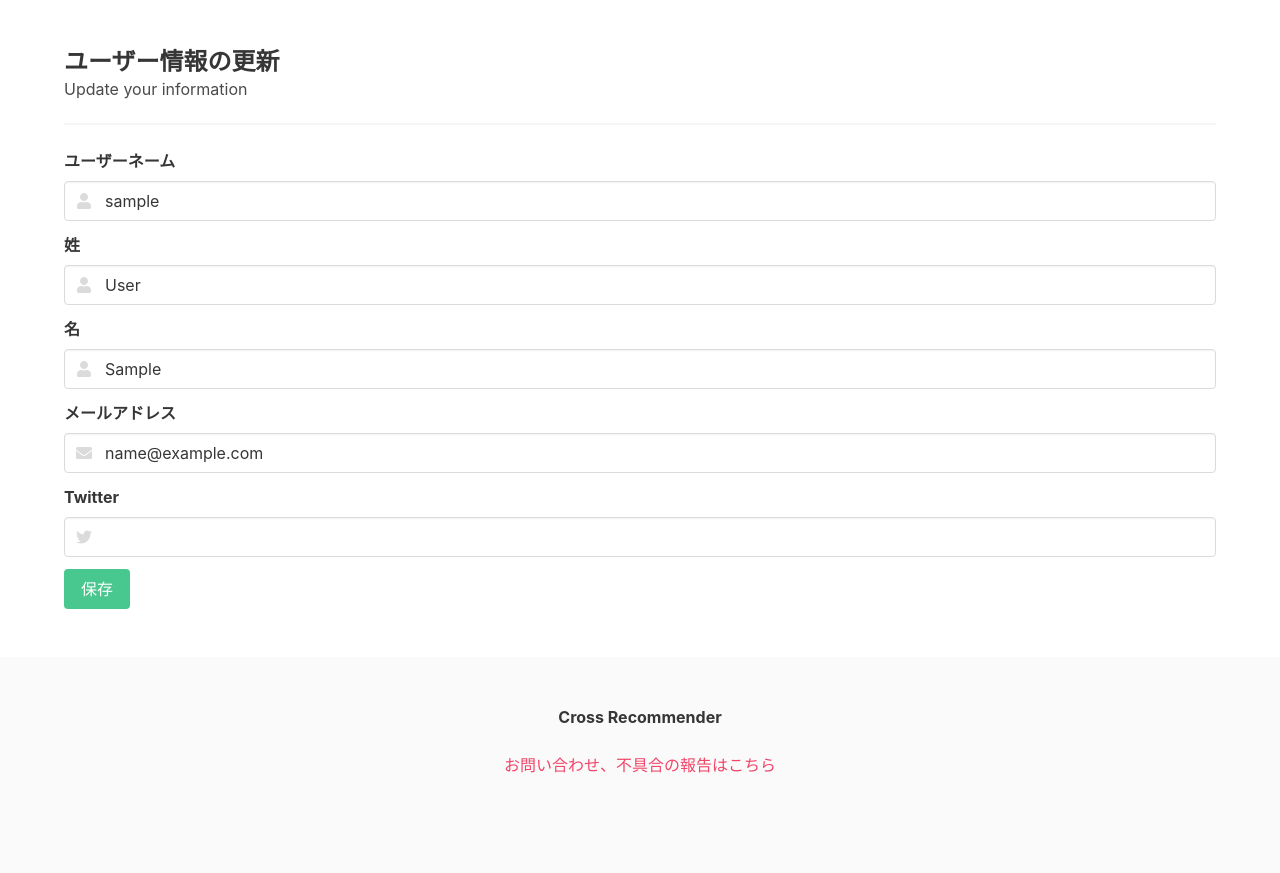
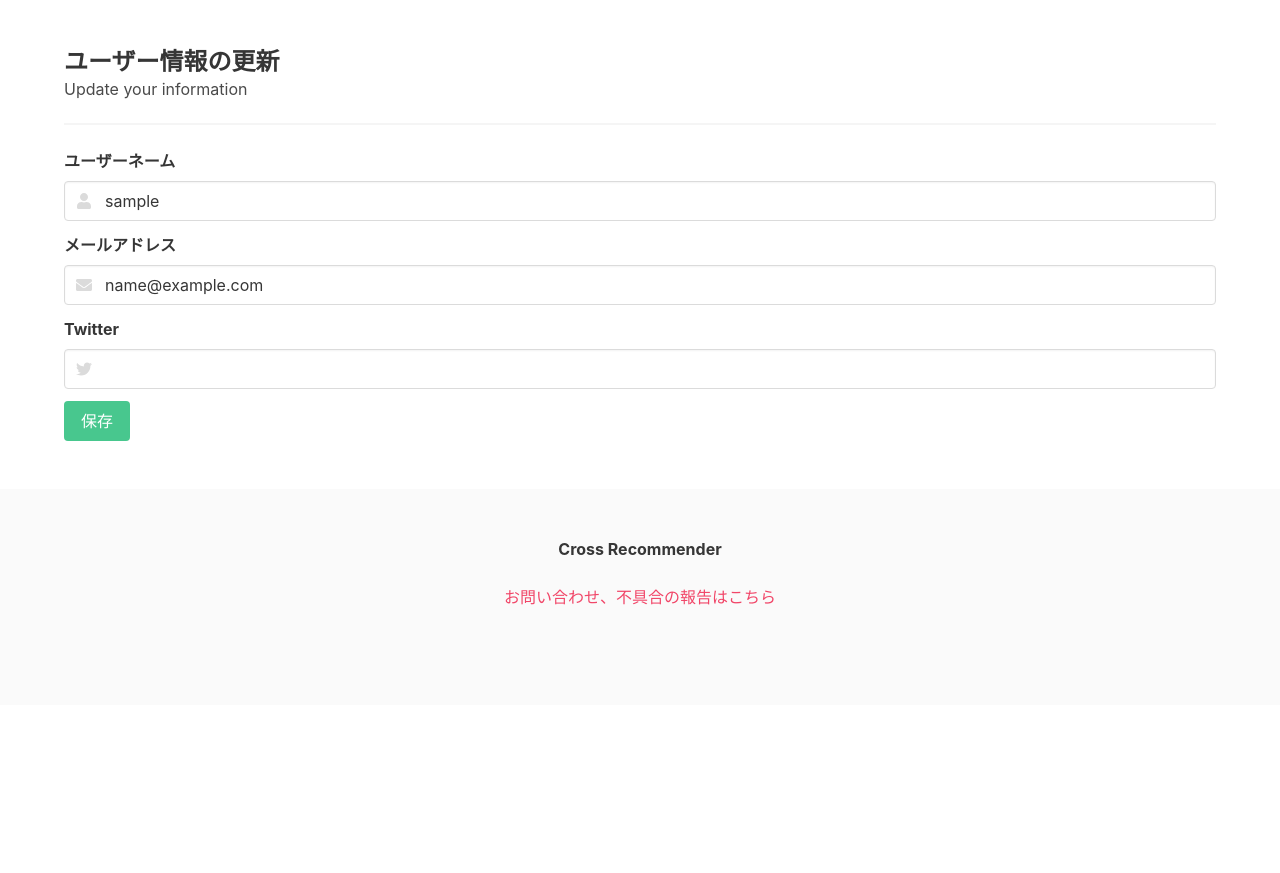
Before and after one commit to Cross-Recommender/CR_public, a Django app: page /cms/user/1/update/ in a window 1280 px wide. Shown: the part 52-925 px from the top of the page. After the commit the page ends 657 px from the top, so only its background shows below. Run offline with Django 3.2, Linux system fonts and the light colour scheme; the visitor is signed in with stand-in values (Sample User, id 1); data comes from the database, SQL or seed files in the repository; parts of the project's set-up code (start-up, migrations or seed data) failed here and were passed over; some libraries are stand-ins or nearby versions.

Commit message:
姓名消しました(modelには残っていますが)

```diff
--- a/cms/templates/cms/user_detail.html
+++ b/cms/templates/cms/user_detail.html
@@ -13,11 +13,8 @@
                 </div>
                 <div class="media-content">
                     <h1 class="title">
-                        {{ request.user.last_name }} {{ request.user.first_name }}
+                        {{ request.user.username }}
                     </h1>
-                    <h2 class="subtitle">
-                        {{ request.user.username }}
-                    </h2>
 
                     <a href="{% url 'cms:user_update' request.user.pk %}">
                         <button class="button is-small is-info is-inverted is-outlined">
--- a/cms/templates/cms/user_update.html
+++ b/cms/templates/cms/user_update.html
@@ -17,20 +17,7 @@
                     <span class="icon is-small is-left"><i class="fas fa-user"></i></span>
                 </div>
             </div>
-            <div class="field">
-                <label class="label">姓</label>
-                <div class="control has-icons-left">
-                    {{ form.last_name }}
-                    <span class="icon is-small is-left"><i class="fas fa-user"></i></span>
-                </div>
-            </div>
-            <div class="field">
-                <label class="label">名</label>
-                <div class="control has-icons-left">
-                    {{ form.first_name }}
-                    <span class="icon is-small is-left"><i class="fas fa-user"></i></span>
-                </div>
-            </div>
+
             <div class="field">
                 <label class="label">メールアドレス</label>
                 <div class="control has-icons-left">
```
